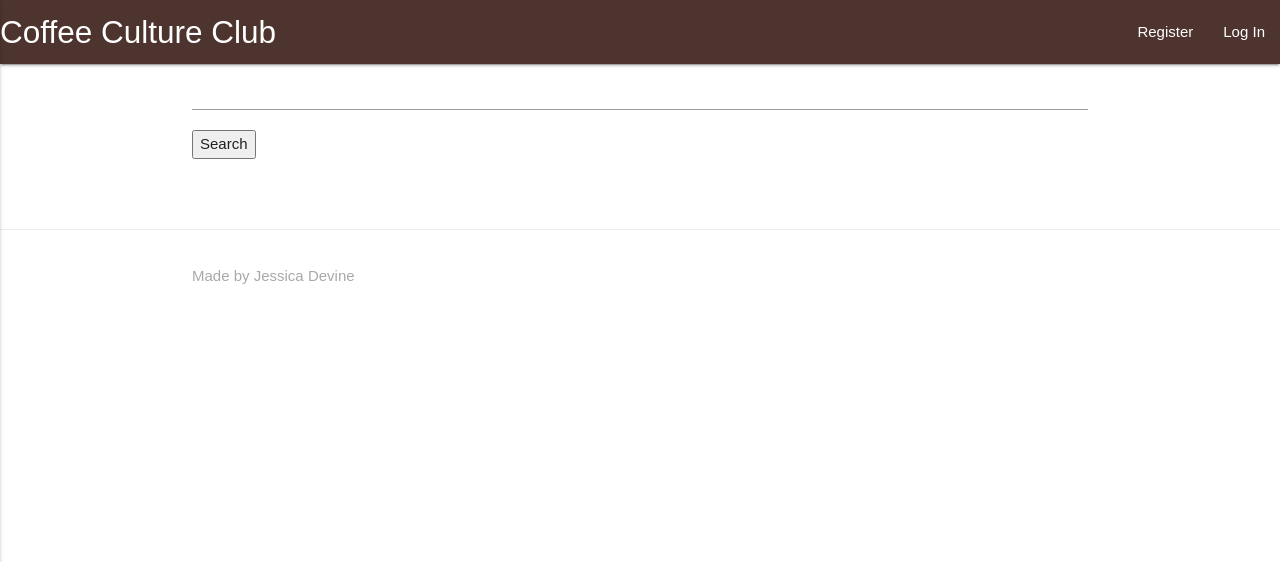
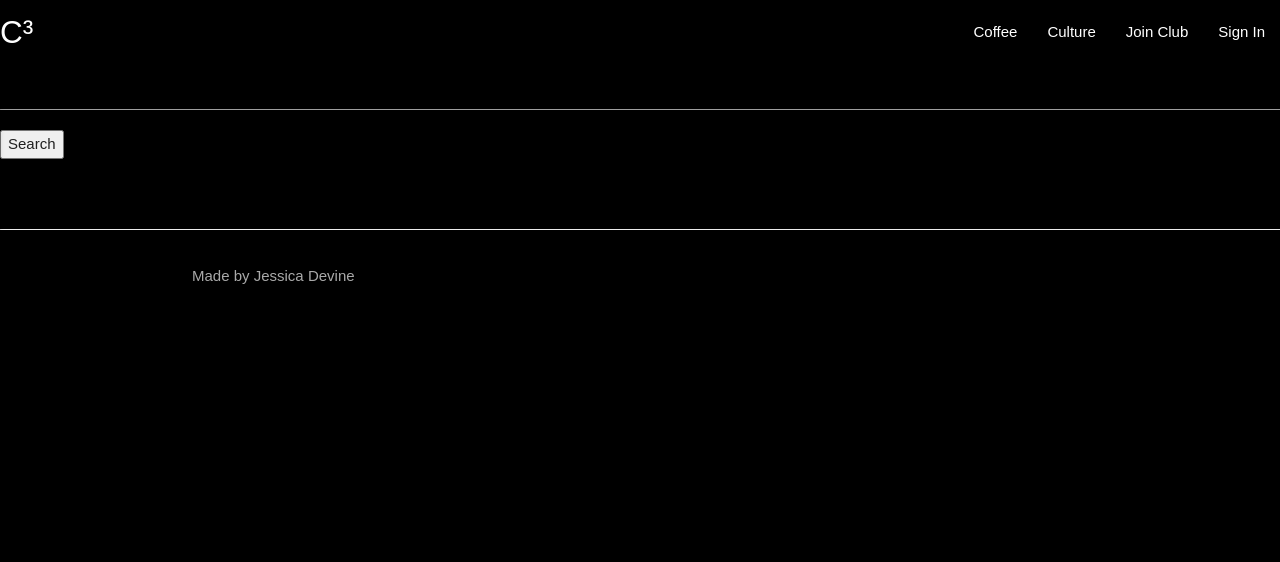
Before and after one commit to jessdevine/coffeecultureclub, a Django app: page /products/ in a window 1280 px wide. Shown: the top 562 px of the page. Run offline with Django 3.2, Linux system fonts and the light colour scheme; data that the repository does not hold is empty; some libraries are stand-ins or nearby versions.

Commit message:
extra custom stylings and homepage

```diff
--- a/coffeecultureclub/settings.py
+++ b/coffeecultureclub/settings.py
@@ -42,7 +42,8 @@ INSTALLED_APPS = [
     'accounts',
     'products',
     'cart',
-    'checkout'
+    'checkout',
+    'home',
 ]
 
 MIDDLEWARE = [
--- a/coffeecultureclub/urls.py
+++ b/coffeecultureclub/urls.py
@@ -27,10 +27,11 @@ from checkout import urls as urls_checkout
 from products.views import all_products
 from django.views import static
 from .settings import MEDIA_ROOT
+from home.views import index, home_page
 
 urlpatterns = [
     url(r'^admin/', admin.site.urls),
-    url(r'^$', all_products, name='index'),
+    url(r'^$', home_page, name="index"),
     url(r'^accounts/', include(urls_accounts)),
     url(r'^products/', include(urls_products)),
     url(r'^cart/', include(urls_cart)),
--- a/home/templates/index.html
+++ b/home/templates/index.html
@@ -2,4 +2,7 @@
 
 {% block content %}
 
+<div ></div>
+<h1>Testing</h1>
+
 {% endblock %}
--- /dev/null
+++ b/home/urls.py
@@ -0,0 +1,6 @@
+from django.conf.urls import url, include
+from .views import index, home_page
+
+urlpatterns = [
+    url(r'^$', index, name="index"),
+]
--- a/home/views.py
+++ b/home/views.py
@@ -4,3 +4,6 @@ from django.shortcuts import render
 def index(request):
     """A view that displays the index page"""
     return render(request, "index.html")
+
+def home_page(request):
+    return render(request, 'home.html')
--- a/products/templates/products.html
+++ b/products/templates/products.html
@@ -1,6 +1,17 @@
 {% extends 'base.html' %}
 
 {% block content %}
+
+
+        <div class="display">
+            <form action="{% url 'search' %}" method="get">
+                <input type="text" name="q">
+                <button type="search">Search</button>
+            </form>
+        </div>
+
+
+
 <div class="row row-flex">
     {% for product in products %}
         <div class="col-xs-10 col-xs-offset-1 col-sm-offset-0 col-sm-6 col-md-4 display panel panel-default">
--- a/static/css/custom.css
+++ b/static/css/custom.css
@@ -1,5 +1,23 @@
+.feature-image{
+    background-image: url("https://images.unsplash.com/photo-1514845994104-1be22149278b?ixlib=rb-1.2.1&auto=format&fit=crop&w=2550&q=80");
+    height: 500px;
+
+
+}
+
+
+.quiz-block{
+    color: white;
+}
+
+
+
+
+
+
 body {
     font-family: Arial;
+    background:    black;
 }
 
 footer {
--- a/templates/base.html
+++ b/templates/base.html
@@ -41,19 +41,20 @@
 <body>
         <!--  Nav Bar  -->
         <nav>
-            <div class="nav-wrapper brown darken-3">
-                <a href="#" class="brand-logo brand-font">Coffee Culture Club</a>
+            <div class="nav-wrapper black">
+                <a href="{% url 'index' %}" class="brand-logo brand-font">C³</a>
 
                 <a href="#" data-activates="mobile-demo" class="button-collapse"><i class="material-icons">menu</i></a>
                 <ul id="nav-mobile" class="right hide-on-med-and-down">
-
+                        <li><a href="{% url 'products' %}">Coffee</a></li>
+                        <li><a href="#">Culture</a></li>
 
                      {% if user.is_authenticated %}
-                        <li><a href="{% url 'profile' %}">Profile</a></li>
-                        <li><a href="{% url 'logout' %}">Log Out</a></li>
+                        <li><a href="{% url 'profile' %}">Club</a></li>
+                        <li><a href="{% url 'logout' %}">Sign Out</a></li>
                     {%  else %}
-                        <li><a href="{% url 'registration' %}">Register</a></li>
-                        <li><a href="{% url 'login' %}">Log In</a></li>
+                        <li><a href="{% url 'registration' %}">Join Club</a></li>
+                        <li><a href="{% url 'login' %}">Sign In</a></li>
                     {% endif %}
                         {% if product_count > 0 %}
                          <li><a href="{% url 'view_cart' %}">Cart</a></li>
@@ -96,15 +97,11 @@
 
 
 
-    <div class="container">
-        <div class="display">
-            <form action="{% url 'search' %}" method="get">
-                <input type="text" name="q">
-                <button type="search">Search</button>
-            </form>
-        </div>
+
+
         {% block content %} {% endblock %}
-    </div>
+
+
     <footer>
         <div class="container">
             <p>Made by Jessica Devine</p>
```
Also changed, not shown: home/templates/home.html (added, +79 -0 lines), index.html (deleted).
